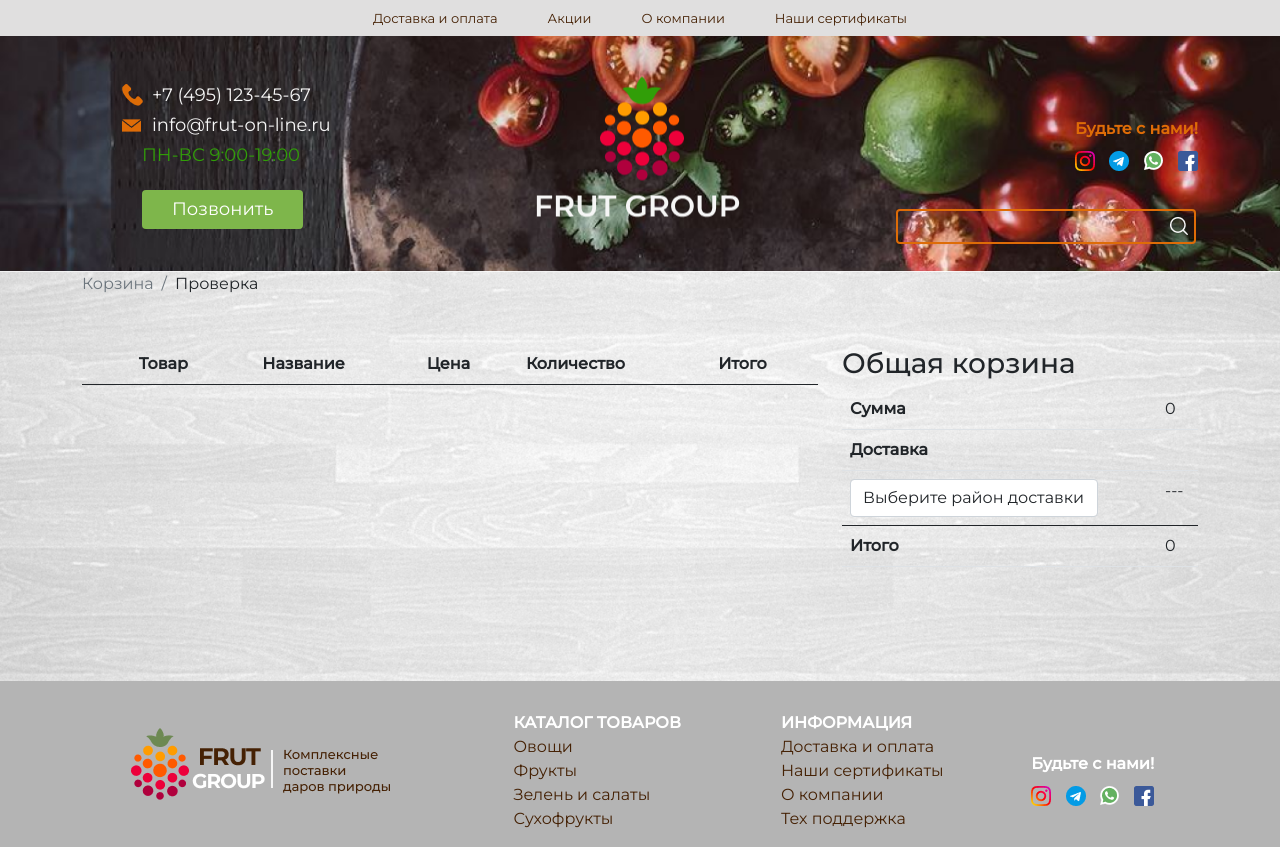
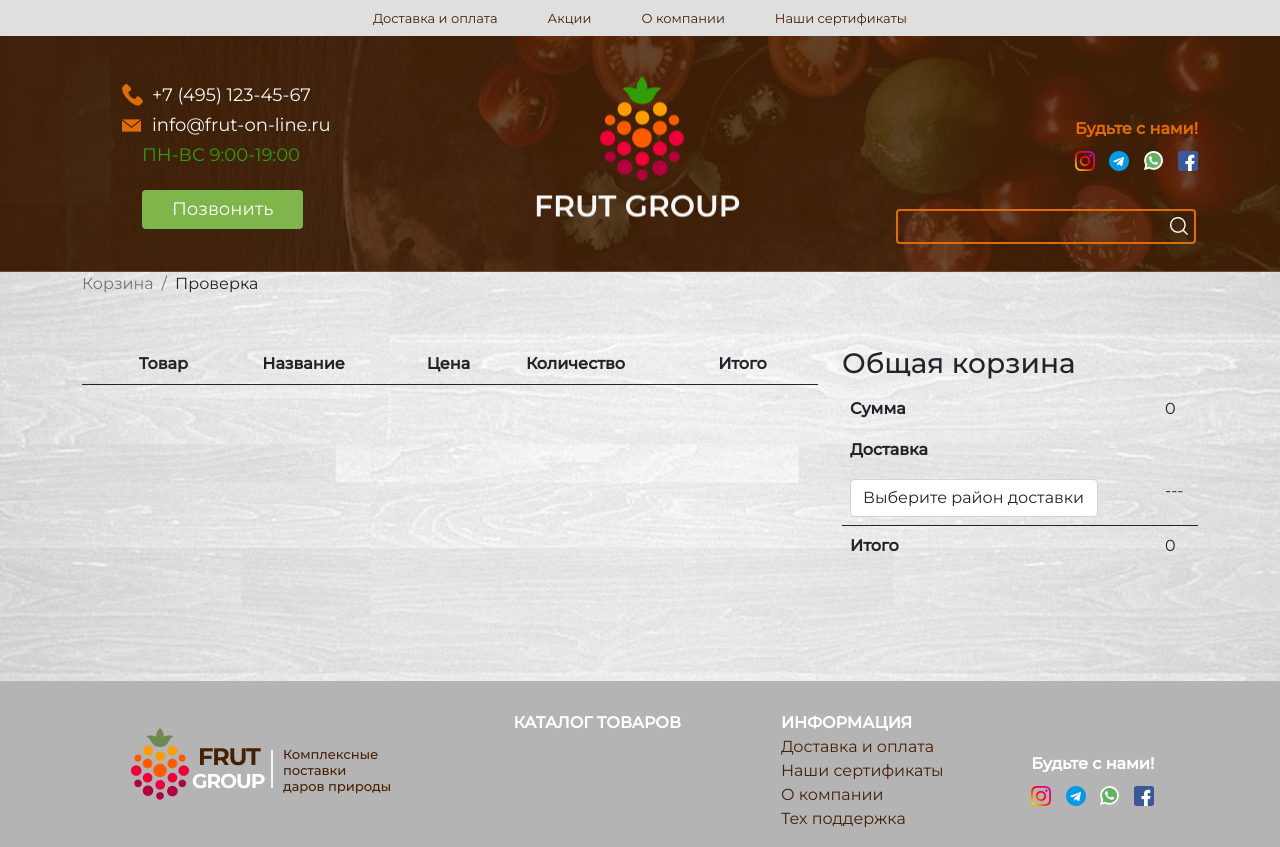
Before and after one commit to aydarbekov/friut_group, a Django app: page /cart/ in a window 1280 px wide. Run offline with Django 3.2, Linux system fonts and the light colour scheme; data comes from the database, SQL or seed files in the repository; lists and menus that the app fills with data are empty.

Commit message:
Обновления фильтр, эко

```diff
--- a/source/webapp/static/css/style.css
+++ b/source/webapp/static/css/style.css
@@ -25,18 +25,18 @@ body{
     background-size: cover;
     position: relative;
 }
-/*.main-header::before {*/
-/*content: '';*/
-/*display: block;*/
-/*width: 100%;*/
-/*height: 100%;*/
-/*position: absolute;*/
-/*left: 0;*/
-/*top: 0;*/
-/*background-color: #452104;*/
-/*opacity: 0.8;*/
-/*z-index: 1;*/
-/*}*/
+.main-header::before {
+    content: '';
+    display: block;
+    width: 100%;
+    height: 100%;
+    position: absolute;
+    left: 0;
+    top: 0;
+    background-color: #452104;
+    opacity: 0.8;
+    z-index: 1;
+}
 .main-header .left-header-content{
     margin-right: auto;
     color: #F6F6F6;
@@ -599,7 +599,21 @@ footer .catalog{
     background-color: #7EB64B;
     border-color: #7EB64B;
 }
-
+.eco-in-top{
+    background-image: url("../images/logos/eco.png");
+    background-repeat: no-repeat;
+    background-size: contain;
+    height: 65px;
+    width: 65px;
+    position: absolute;
+}
+.best-eco{
+    top: 20px;
+}
+footer .catalog-info a{
+    text-decoration: none;
+    color: #452104;
+}
 @media screen and (max-width:576px) {
     .headline{
         height: 26px;
--- a/source/webapp/templates/base.html
+++ b/source/webapp/templates/base.html
@@ -23,7 +23,7 @@
 {#<div class="empty-collapse"><i class="fas fa-times"></i></div>#}
 <header>
     <div class="headline">
-        <ul class="d-flex container justify-content-center align-items-center h-100">
+        <ul class="d-flex container  justify-content-center align-items-center h-100">
             <li><a href="#">Доставка и оплата</a></li>
             <li><a href="#">Акции</a></li>
             <li><a href="#">О компании</a></li>
@@ -72,12 +72,14 @@
         <div class="logo-descr"></div>
         <div class="catalog-info d-flex">
             <div class="catalog">
+
+
+
                 <ul>
                     <li class="title">Каталог товаров</li>
-                    <li>Овощи</li>
-                    <li>Фрукты</li>
-                    <li>Зелень и салаты</li>
-                    <li>Сухофрукты</li>
+                    {% for category in hor_categories %}
+                        <li><a class="categories" href="{% url 'webapp:category' category.slug %}">{{ category.name }}</a></li>
+                    {% endfor %}
                 </ul>
             </div>
             <div class="info">
--- a/source/webapp/templates/index.html
+++ b/source/webapp/templates/index.html
@@ -67,6 +67,7 @@
                                     -{{ bestseller.discount }}%
                                 </div>
                             {% endif %}
+                            <div class="eco-in-top best-eco"></div>
                         </div>
 
                     {% endif %}
@@ -113,6 +114,7 @@
                                     -{{ product.discount }}%
                                 </div>
                             {% endif %}
+                            <div class="eco-in-top"></div>
                         </div>
                     {% endfor %}
                 </div>
@@ -159,6 +161,7 @@
                                     -{{ product.discount }}%
                                 </div>
                             {% endif %}
+                            <div class="eco-in-top"></div>
                         </div>
                     {% endfor %}
                 </div>
@@ -203,6 +206,7 @@
                                     -{{ product.discount }}%
                                 </div>
                             {% endif %}
+                            <div class="eco-in-top"></div>
                         </div>
                     {% endfor %}
                 </div>
```
Also changed, not shown: source/webapp/static/images/logos/eco.png (added), 1 other file.
